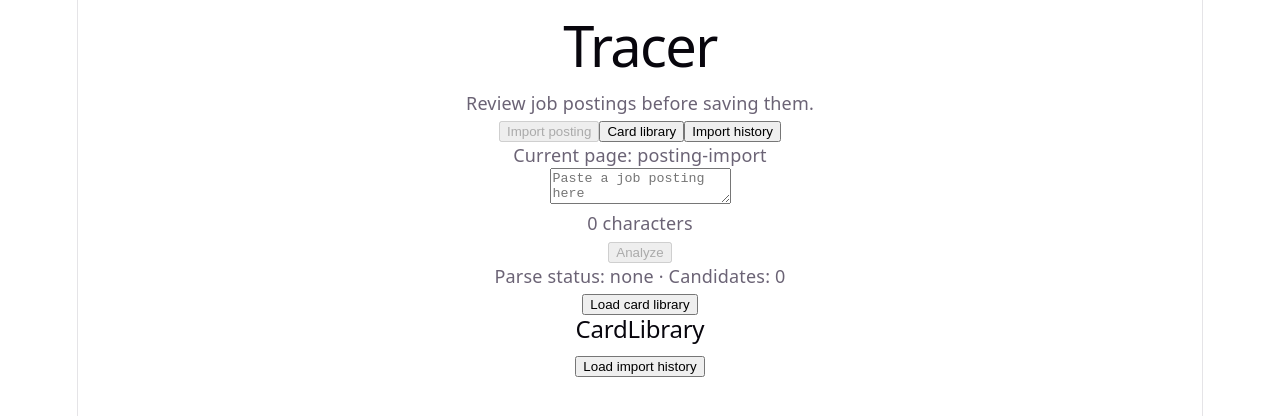
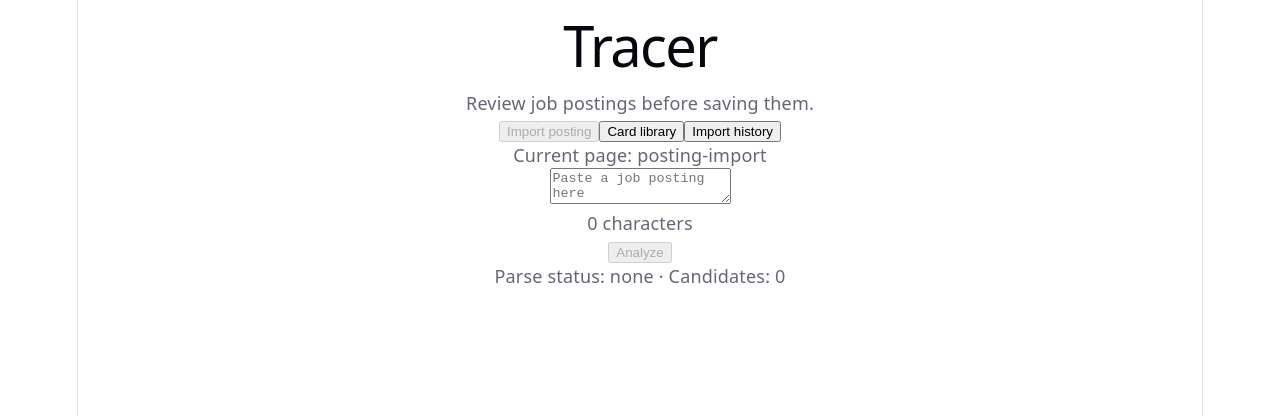
Before and after one commit to dylanxc-cnde/Tracer, a React (Vite) app in the folder frontend/: page / in a window 1280 px wide. Shown: the top 416 px of the page. Built offline with nearby package versions, Linux system fonts and the light colour scheme.

Commit message:
add: page switch. separate the react pages

```diff
--- a/frontend/src/App.tsx
+++ b/frontend/src/App.tsx
@@ -248,9 +248,10 @@ function App() {
 
       <p>Current page: {currentPage}</p>
 
+      {error && <p role="alert">{error}</p>}
 
-
-
+      {currentPage === 'posting-import' && (
+        <>
           <textarea
             placeholder="Paste a job posting here"
             value={postingText}
@@ -266,8 +267,6 @@ function App() {
           >
             {isLoading ? 'Analyzing...' : 'Analyze'}
           </button>
-
-      {error && <p role="alert">{error}</p>}
 
           <p>
             Parse status: {parseResult?.status ?? 'none'} · Candidates:{' '}
@@ -308,13 +307,17 @@ function App() {
               onDelete={handleDeleteCard}
             />
           )}
+        </>
+      )}
 
+      {currentPage === 'card-library' && (
+        <>
           <button
-        type='button'
+            type="button"
             onClick={handleLoadCards}
             disabled={isCardsLoading}
           >
-        {isCardsLoading? 'Loading...' : 'Load card library'}
+            {isCardsLoading ? 'Loading...' : 'Load card library'}
           </button>
 
           <CardLibrary
@@ -322,7 +325,11 @@ function App() {
             deletingCardKey={deletingCardKey}
             onDelete={handleDeleteCard}
           />
+        </>
+      )}
 
+      {currentPage === 'import-history' && (
+        <>
           <button
             type="button"
             onClick={handleLoadImports}
@@ -338,7 +345,8 @@ function App() {
               onDelete={handleDeleteImport}
             />
           )}
-
+        </>
+      )}
     </main>
   )
 }
```
Lines whose indentation alone changed are shown as unchanged.
